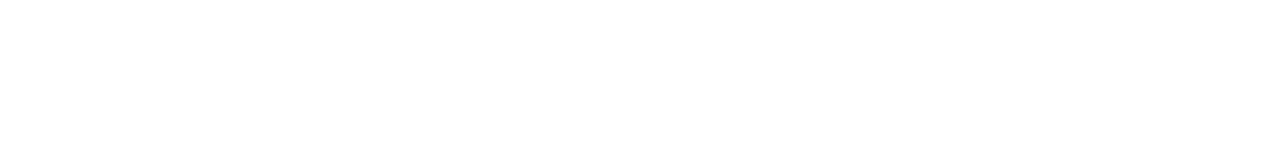
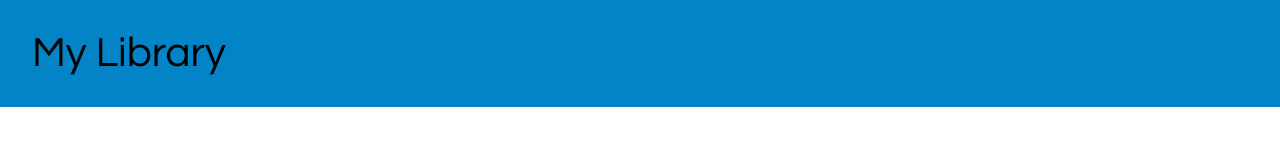
Before and after one commit to cuonglyy/library-js, a plain HTML site: page index.html in a window 1280 px wide. Drawn offline with Linux system fonts and the light colour scheme.

Commit message:
Added nav bar

```diff
--- a/index.html
+++ b/index.html
@@ -4,9 +4,22 @@
   <meta charset="UTF-8">
   <meta http-equiv="X-UA-Compatible" content="IE=edge">
   <meta name="viewport" content="width=device-width, initial-scale=1.0">
-  <title>Document</title>
+  <title>Library</title>
+  <link rel="stylesheet" href="style.css">
+  <style src="./main.js" defer></style>
+  <link rel="preconnect" href="https://fonts.googleapis.com">
+  <link rel="preconnect" href="https://fonts.gstatic.com" crossorigin>
+  <link href="https://fonts.googleapis.com/css2?family=Questrial&family=Roboto&display=swap" rel="stylesheet">
+
 </head>
 <body>
+  <div class="nav-bar">
+    <p>My Library</p>
+  </div>
+  <main>
+    <div class="book-card">
 
+    </div>
+  </main>
 </body>
 </html>
--- a/style.css
+++ b/style.css
@@ -0,0 +1,29 @@
+:root {
+  --small-padding: 8px;
+  --medium-padding: 16px;
+  --large-padding: 24px;
+  --xlarge-padding: 32px;
+}
+
+* {
+  margin: 0;
+  padding: 0;
+  box-sizing: border-box;
+}
+
+body {
+  display: flex;
+  flex-direction: column;
+  width: 100vw;
+  height: 100vh;
+  font-family: 'Questrial', sans-serif;
+}
+
+.nav-bar {
+  background-color: #0284c7;
+  padding: var(--xlarge-padding)
+}
+
+.nav-bar > p {
+  font-size: 42px;
+}
```
Also changed, not shown: main.js (+31 -0 lines).
